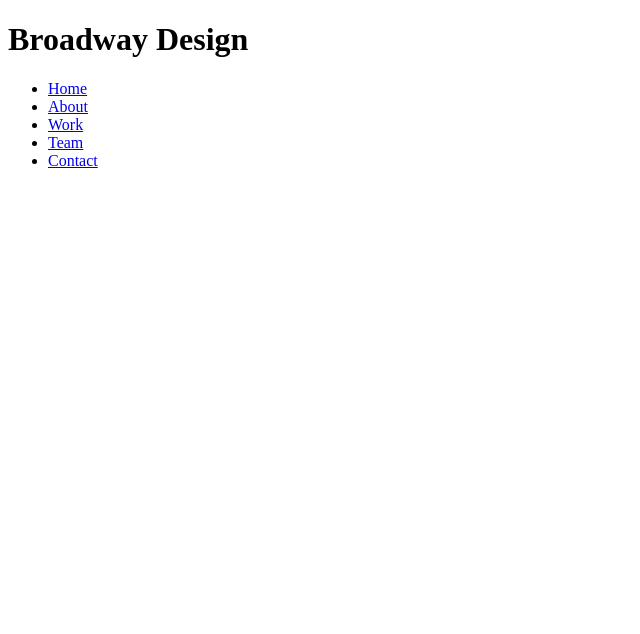
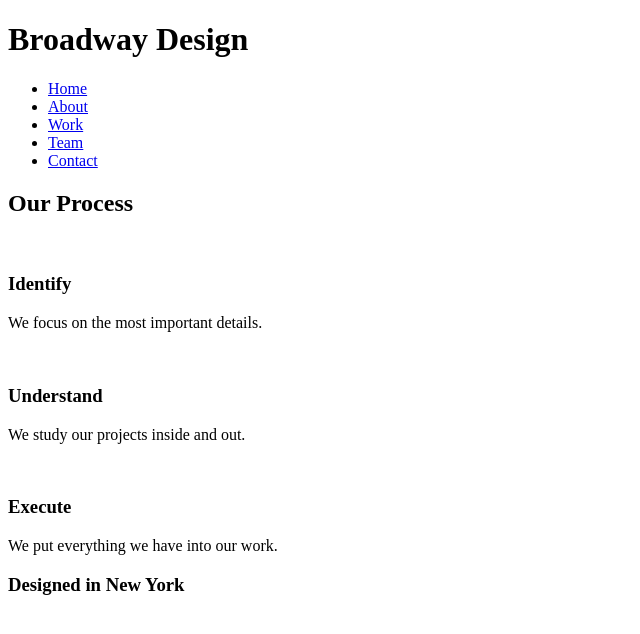
Before and after one commit to georgetriley/broadway, a plain HTML site: page index.html in a window 1280 px wide. Shown: the whole page, without its empty margins (0-640 px from the left). Drawn offline with Linux system fonts and the light colour scheme.

Commit message:
Add process section

```diff
--- a/index.html
+++ b/index.html
@@ -18,6 +18,23 @@
           <li><a href="#contact">Contact</a></li>
         </ul>
       </nav>
+    </div>
+
+    <div class="process" id="process">
+      <h2>Our Process</h2>
+        <img src="" alt="">
+        <h3>Identify</h3>
+          <p>We focus on the most important details.</p>
+        <img src="" alt="">
+        <h3>Understand</h3>
+          <p>We study our projects inside and out.</p>
+        <img src="" alt="">
+        <h3>Execute</h3>
+          <p>We put everything we have into our work.</p>
+        <!-- Design strip banner -->
+        <h3 class="design">Designed in New York</h3>
+      </div>
+
 
   </body>
 </html>
```
